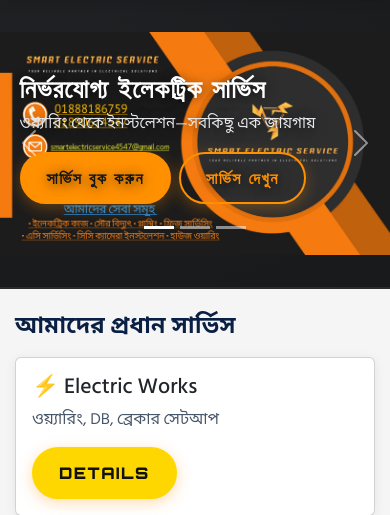
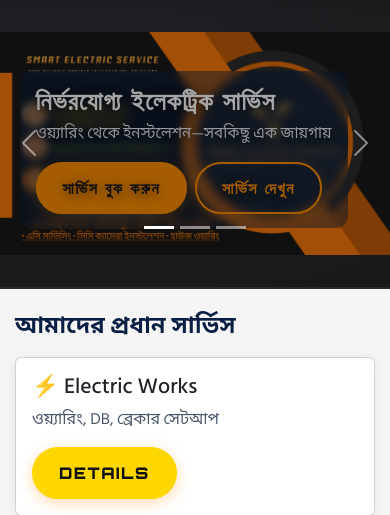
Before and after one commit to kaium4547/smsrt-electric-servic, a Django app: page / in a window 390 px wide. Shown: the part 121-636 px from the top of the page. Run offline with Django 5.2, Linux system fonts and the light colour scheme.

Commit message:
Enhance hero banner styling with responsive design and visual improvements
Co-authored-by: smartelectricservice4547 <smartelectricservice4547@gmail.com>

```diff
--- a/static/css/style.css
+++ b/static/css/style.css
@@ -1100,11 +1100,19 @@ footer.bg-light{background:#eaecef !important;}
 .section-heading{ font-weight:800; color:var(--primary); }
 .subtext{ color:#475569; }
 
-/* Hero carousel */
-.hero-banner .hero-img{max-height: 460px; object-fit: cover; filter: contrast(105%);}
-.hero-banner .hero-caption{left:5%; right:auto; bottom:14%; text-shadow:0 2px 12px #0008;}
-.hero-banner .hero-title{color:#fff; font-weight:800;}
-.hero-banner .hero-subtitle{color:#e5e7eb;}
+/* Hero carousel (enhanced) */
+.hero-banner { position: relative; }
+.hero-banner .carousel-item{ position: relative; }
+.hero-banner .carousel-item::after{ content:""; position:absolute; inset:0; background:linear-gradient(180deg, rgba(0,0,0,.35), rgba(0,0,0,.35)); }
+.hero-banner .hero-img{ max-height: 560px; object-fit: cover; filter: contrast(107%) saturate(103%); }
+.hero-banner .hero-caption{ left:5%; right:auto; bottom:16%; text-shadow:0 2px 12px #0008; background: rgba(10,31,68,.45); backdrop-filter: blur(4px); padding:18px 20px; border-radius:12px; }
+.hero-banner .hero-title{ color:#fff; font-weight:800; font-size: clamp(1.4rem, 2.4vw + 1rem, 2.6rem); }
+.hero-banner .hero-subtitle{ color:#e5e7eb; font-size: clamp(.95rem, .6vw + .8rem, 1.1rem); }
+
+@media (max-width: 768px){
+  .hero-banner .hero-img{ max-height: 380px; }
+  .hero-banner .hero-caption{ bottom: 12%; padding:14px 16px; }
+}
 
 /* Login card accent */
 .card.hoverable .btn-brand{ background: var(--secondary); color:#111; border-color: var(--secondary); }
```
